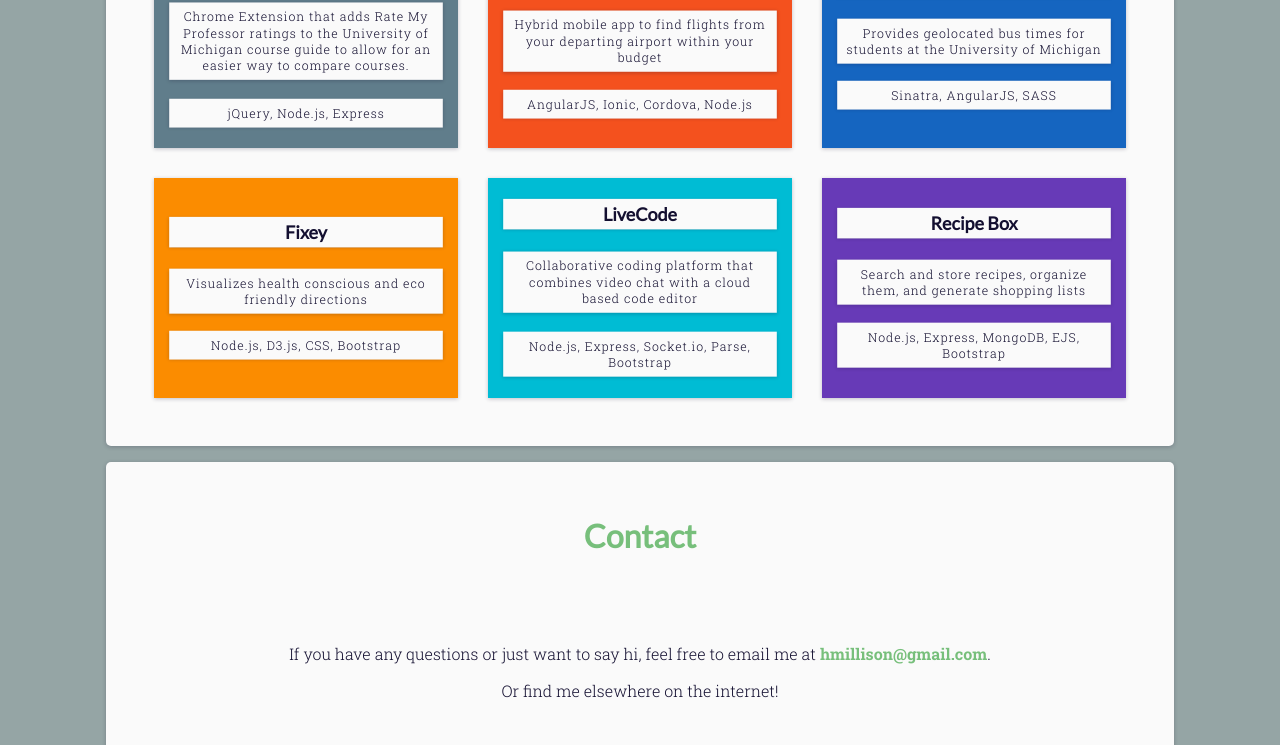
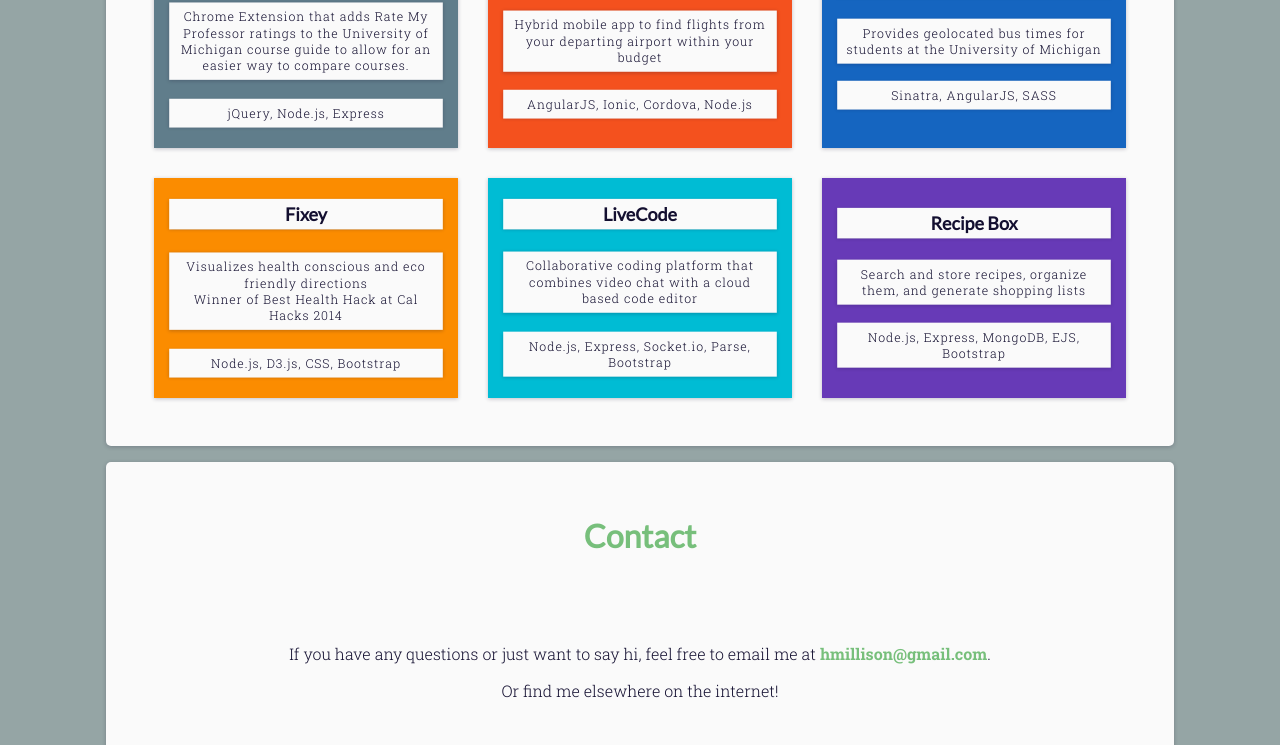
Before and after one commit to hmillison/portfolio, a plain HTML site: page index.html in a window 1280 px wide. Shown: the part 1706-2451 px from the top of the page. Drawn offline with nearby package versions, Linux system fonts and the light colour scheme.

Commit message:
adding humblebrag to projects

```diff
--- a/index.html
+++ b/index.html
@@ -175,6 +175,8 @@
                   <h2>Fixey</h2>
                   <p>
                     Visualizes health conscious and eco friendly directions
+                    <br>
+                    Winner of Best Health Hack at Cal Hacks 2014
                   </p>
                   <p>
                     Node.js, D3.js, CSS, Bootstrap
```
